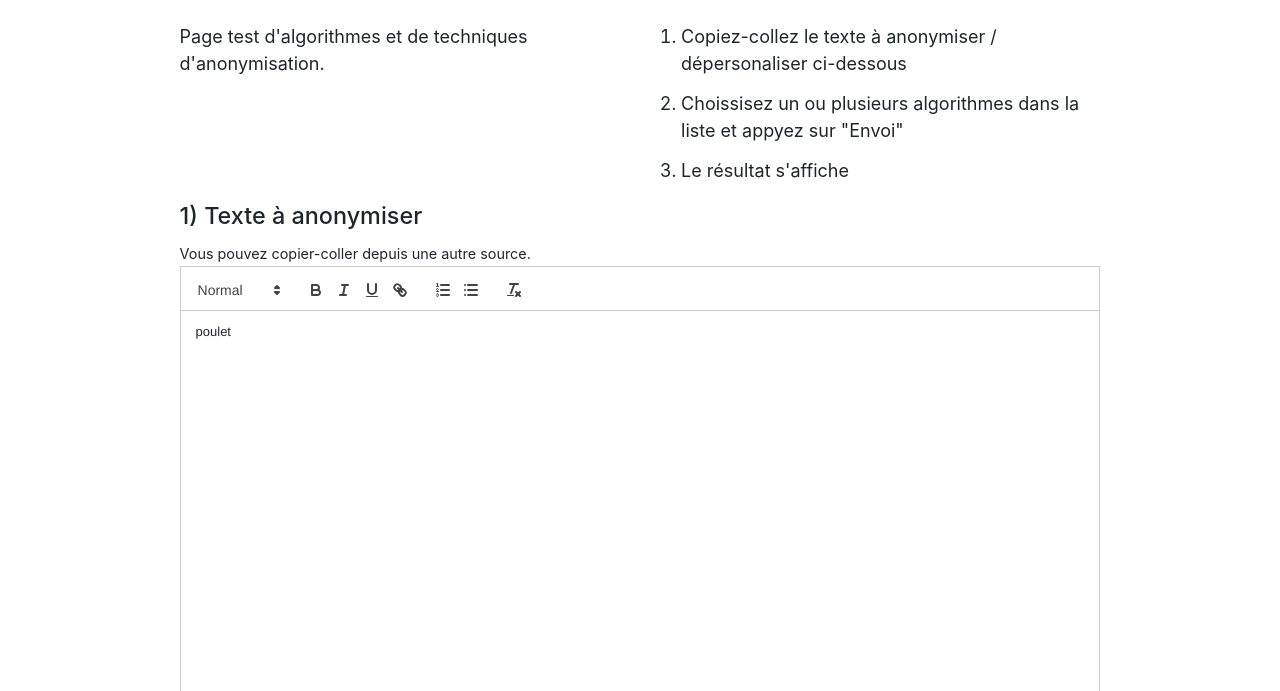
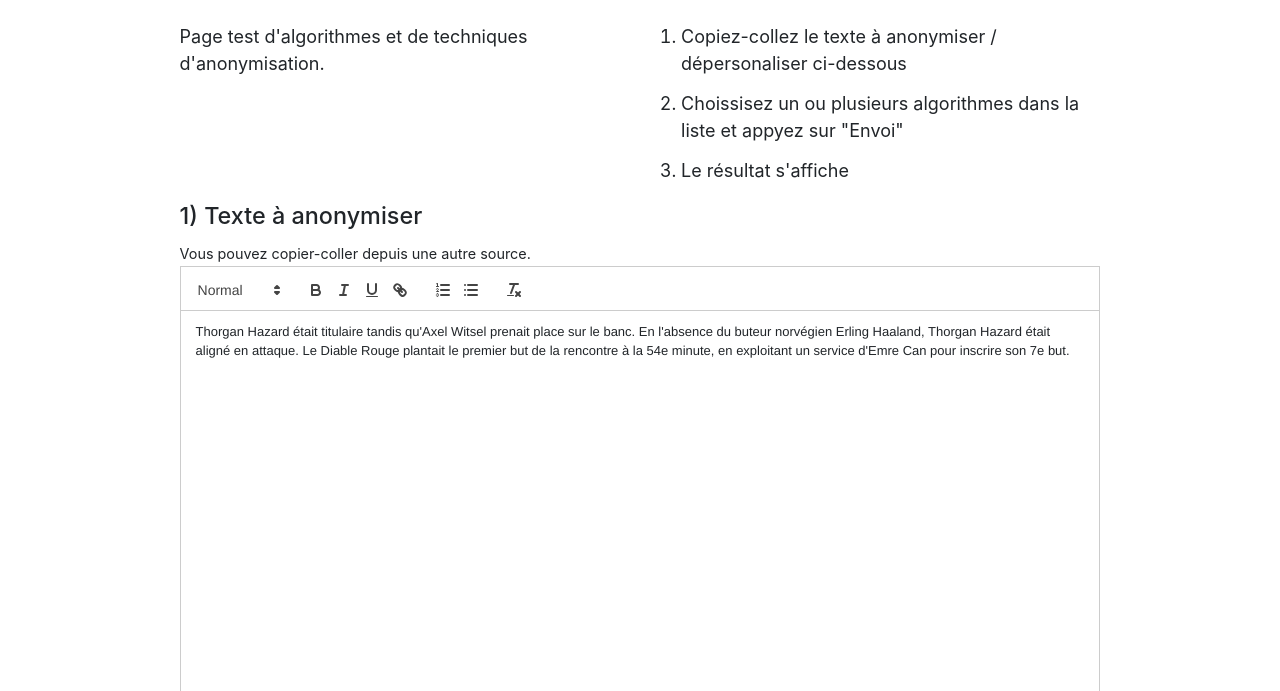
Before and after one commit to openjusticebe/anon_ui, a Gatsby site: page / in a window 1280 px wide. Shown: the part 109-800 px from the top of the page. Built offline with nearby package versions, Linux system fonts and the light colour scheme; Gatsby itself is replaced by a stand-in of ours.

Commit message:
:art: styling update

```diff
--- a/src/pages/index.js
+++ b/src/pages/index.js
@@ -35,7 +35,7 @@ class IndexPage extends React.Component {
     constructor(props) {
         super(props);
         this.state = {
-            text: 'poulet',
+            text: "Thorgan Hazard était titulaire tandis qu'Axel Witsel prenait place sur le banc. En l'absence du buteur norvégien Erling Haaland, Thorgan Hazard était aligné en attaque. Le Diable Rouge plantait le premier but de la rencontre à la 54e minute, en exploitant un service d'Emre Can pour inscrire son 7e but.",
             anon_types: [],
             res_text: {__html: '(Zone résultat)' },
             log_text: {__html: '' },
@@ -53,7 +53,6 @@ class IndexPage extends React.Component {
 
     handleSubmit(event) {
         event.preventDefault();
-        const form = event.currentTarget;
 
         const query = {
             '_v' : 1,
```
